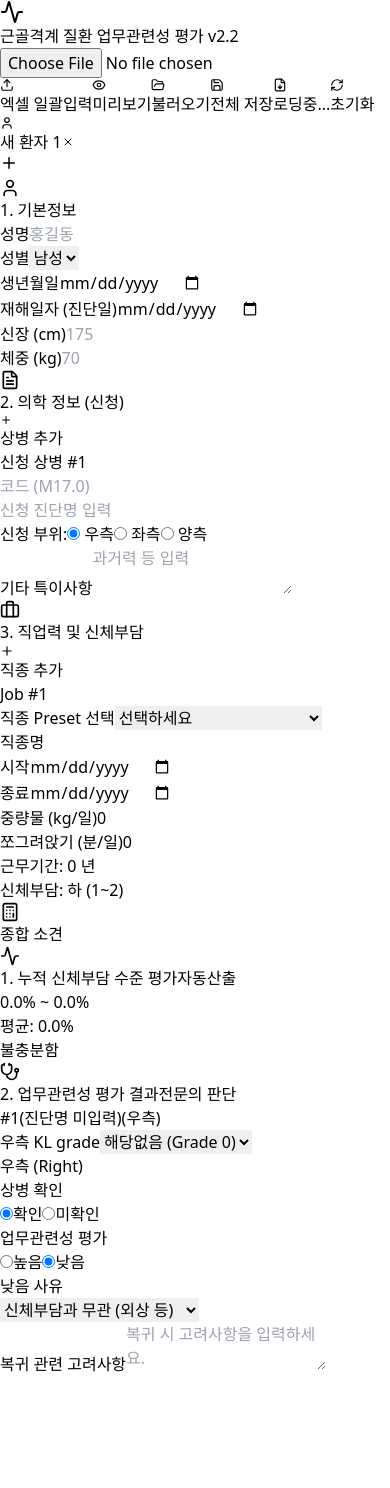
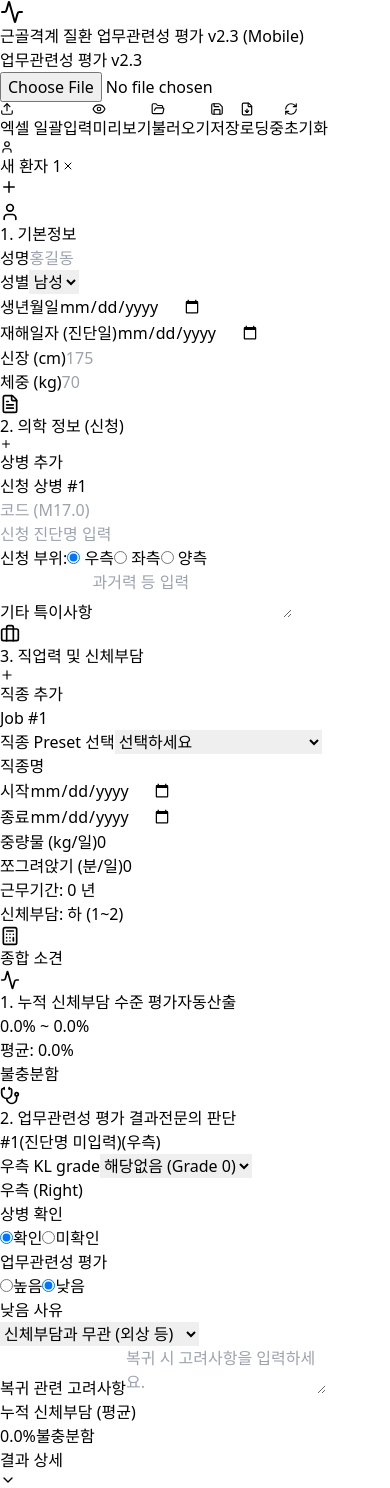
Before and after one commit to andrewfalk/msd-eval, a React (Vite) app: page / in a window 390 px wide. Before the commit the page ends 1376 px from the top, so only its background shows below. Built offline with nearby package versions, Linux system fonts and the light colour scheme.

Commit message:
add Mobile UI

```diff
--- a/src/App.jsx
+++ b/src/App.jsx
@@ -1,5 +1,5 @@
 import React, { useState, useEffect, useRef } from 'react';
-import { Save, FolderOpen, RefreshCw, FileDown, Plus, Trash2, Info, Activity, User, Briefcase, Calculator, FileText, CheckSquare, Stethoscope, X, Eye, Upload } from 'lucide-react';
+import { Save, FolderOpen, RefreshCw, FileDown, Plus, Trash2, Info, Activity, User, Briefcase, Calculator, FileText, CheckSquare, Stethoscope, X, Eye, Upload, ChevronDown } from 'lucide-react';
 
 // --- 1. CONSTANTS & PRESETS ---
 const JOB_PRESETS = [
@@ -115,6 +115,7 @@ export default function App() {
   const [showPreview, setShowPreview] = useState(false);
 
   const fileInputRef = useRef(null);
+  const resultSectionRef = useRef(null);
 
   const activePatient = patients.find(p => p.id === activeTabId) || patients[0];
 
@@ -128,6 +129,11 @@ export default function App() {
     setPatients(prev => prev.map(p =>
       p.id === activeTabId ? { ...p, [section]: { ...p[section], [field]: value } } : p
     ));
+  };
+
+  // Scroll Helper
+  const scrollToResults = () => {
+    resultSectionRef.current?.scrollIntoView({ behavior: 'smooth', block: 'start' });
   };
 
   // --- GLOBAL EFFECTS ---
@@ -444,39 +450,45 @@ export default function App() {
 
 
   return (
-    <div className="min-h-screen bg-slate-50 text-slate-800 font-sans flex flex-col">
+    <div className="min-h-screen bg-slate-50 text-slate-800 font-sans flex flex-col pb-20 lg:pb-0">
+      {/* --- HEADER --- */}
       <header className="bg-white border-b border-slate-200 sticky top-0 z-50 shadow-sm">
         <div className="max-w-[1600px] mx-auto px-4">
             <div className="h-14 flex items-center justify-between">
-                <div className="flex items-center gap-2">
+                <div className="flex items-center gap-2 shrink-0">
                     <Activity className="text-blue-600" size={24} />
-                    <h1 className="text-lg font-bold text-slate-800">근골격계 질환 업무관련성 평가 <span className="text-xs font-normal text-slate-500 bg-slate-100 px-2 py-1 rounded">v2.2</span></h1>
+                    <h1 className="text-lg font-bold text-slate-800 hidden md:block">근골격계 질환 업무관련성 평가 <span className="text-xs font-normal text-slate-500 bg-slate-100 px-2 py-1 rounded">v2.3 (Mobile)</span></h1>
+                    <h1 className="text-lg font-bold text-slate-800 md:hidden">업무관련성 평가 v2.3</h1>
                 </div>
-                <div className="flex gap-2">
+
+                {/* Scrollable Toolbar for Mobile */}
+                <div className="flex gap-2 overflow-x-auto no-scrollbar py-1">
                     <input type="file" ref={fileInputRef} onChange={handleFileUpload} accept=".csv, .xlsx, .xls" className="hidden" />
-                    <button onClick={() => fileInputRef.current.click()} className="flex items-center gap-1 px-3 py-1.5 text-xs text-blue-800 hover:bg-blue-100 rounded border border-blue-200 bg-blue-50 font-bold"><Upload size={14}/> 엑셀 일괄입력</button>
-                    <button onClick={() => setShowPreview(true)} className="flex items-center gap-1 px-3 py-1.5 text-xs text-slate-700 hover:bg-slate-100 rounded border border-slate-200"><Eye size={14}/> 미리보기</button>
-                    <button onClick={handleLoad} className="flex items-center gap-1 px-3 py-1.5 text-xs text-slate-600 hover:bg-slate-100 rounded"><FolderOpen size={14}/> 불러오기</button>
-                    <button onClick={handleSave} className="flex items-center gap-1 px-3 py-1.5 text-xs text-blue-600 hover:bg-blue-50 rounded font-medium"><Save size={14}/> 전체 저장</button>
-                    <button onClick={handleExportXLSX} disabled={!isExcelReady} className={`flex items-center gap-1 px-3 py-1.5 text-xs rounded font-medium border ${isExcelReady ? 'text-green-700 hover:bg-green-50 border-green-200' : 'text-gray-400 border-gray-200 cursor-not-allowed'}`}>
-                    <FileDown size={14}/> {isExcelReady ? '전체 Excel 저장' : '로딩중...'}
+                    <button onClick={() => fileInputRef.current.click()} className="flex items-center gap-1 px-3 py-1.5 text-xs text-blue-800 hover:bg-blue-100 rounded border border-blue-200 bg-blue-50 font-bold whitespace-nowrap"><Upload size={14}/> <span className="hidden md:inline">엑셀 일괄입력</span></button>
+                    <button onClick={() => setShowPreview(true)} className="flex items-center gap-1 px-3 py-1.5 text-xs text-slate-700 hover:bg-slate-100 rounded border border-slate-200 whitespace-nowrap"><Eye size={14}/> <span className="hidden md:inline">미리보기</span></button>
+                    <button onClick={handleLoad} className="flex items-center gap-1 px-3 py-1.5 text-xs text-slate-600 hover:bg-slate-100 rounded whitespace-nowrap"><FolderOpen size={14}/> <span className="hidden md:inline">불러오기</span></button>
+                    <button onClick={handleSave} className="flex items-center gap-1 px-3 py-1.5 text-xs text-blue-600 hover:bg-blue-50 rounded font-medium whitespace-nowrap"><Save size={14}/> <span className="hidden md:inline">저장</span></button>
+                    <button onClick={handleExportXLSX} disabled={!isExcelReady} className={`flex items-center gap-1 px-3 py-1.5 text-xs rounded font-medium border whitespace-nowrap ${isExcelReady ? 'text-green-700 hover:bg-green-50 border-green-200' : 'text-gray-400 border-gray-200 cursor-not-allowed'}`}>
+                        <FileDown size={14}/> <span className="hidden md:inline">{isExcelReady ? 'Excel 저장' : '로딩중'}</span>
                     </button>
-                    <button onClick={handleReset} className="flex items-center gap-1 px-3 py-1.5 text-xs text-red-600 hover:bg-red-50 rounded"><RefreshCw size={14}/> 초기화</button>
+                    <button onClick={handleReset} className="flex items-center gap-1 px-3 py-1.5 text-xs text-red-600 hover:bg-red-50 rounded whitespace-nowrap"><RefreshCw size={14}/> <span className="hidden md:inline">초기화</span></button>
                 </div>
             </div>
-            <div className="flex items-center gap-1 overflow-x-auto pb-0 -mb-px">
+
+            <div className="flex items-center gap-1 overflow-x-auto pb-0 -mb-px no-scrollbar">
                 {patients.map(p => (
-                    <div key={p.id} onClick={() => setActiveTabId(p.id)} className={`group flex items-center gap-2 px-4 py-2 border-t border-l border-r rounded-t-lg cursor-pointer select-none text-sm min-w-[120px] max-w-[200px] ${activeTabId === p.id ? 'bg-slate-50 border-slate-200 border-b-transparent font-bold text-blue-700 relative z-10' : 'bg-gray-100 border-transparent text-slate-500 hover:bg-gray-50'}`}>
+                    <div key={p.id} onClick={() => setActiveTabId(p.id)} className={`group flex items-center gap-2 px-4 py-2 border-t border-l border-r rounded-t-lg cursor-pointer select-none text-sm min-w-[120px] max-w-[200px] shrink-0 ${activeTabId === p.id ? 'bg-slate-50 border-slate-200 border-b-transparent font-bold text-blue-700 relative z-10' : 'bg-gray-100 border-transparent text-slate-500 hover:bg-gray-50'}`}>
                         <User size={14} className={activeTabId === p.id ? "text-blue-500" : "text-slate-400"}/>
                         <span className="truncate flex-1">{p.basicInfo.name || p.name}</span>
                         <button onClick={(e) => removeTab(e, p.id)} className="opacity-0 group-hover:opacity-100 hover:text-red-500 p-0.5 rounded"><X size={12}/></button>
                     </div>
                 ))}
-                <button onClick={addTab} className="p-2 text-slate-400 hover:text-blue-600 hover:bg-blue-50 rounded-full transition-colors" title="새 환자 추가"><Plus size={18}/></button>
+                <button onClick={addTab} className="p-2 text-slate-400 hover:text-blue-600 hover:bg-blue-50 rounded-full transition-colors shrink-0" title="새 환자 추가"><Plus size={18}/></button>
             </div>
         </div>
       </header>
 
+      {/* --- PREVIEW MODAL --- */}
       {showPreview && activePatient && (
         <div className="fixed inset-0 bg-black bg-opacity-50 z-[100] flex items-center justify-center p-4">
           <div className="bg-white w-full max-w-5xl h-[90vh] rounded-lg shadow-2xl flex flex-col">
@@ -635,7 +647,7 @@ export default function App() {
         <div className="max-w-[1600px] mx-auto px-4 py-6 grid grid-cols-1 lg:grid-cols-12 gap-6">
             <div className="lg:col-span-6 space-y-6">
 
-                <section className="bg-white p-5 rounded-lg shadow-sm border border-slate-200">
+                <section className="bg-white p-4 md:p-5 rounded-lg shadow-sm border border-slate-200">
                     <div className="flex items-center gap-2 mb-4 text-blue-800 border-b pb-2">
                         <User size={20}/>
                         <h2 className="font-bold text-lg">1. 기본정보</h2>
@@ -678,7 +690,7 @@ export default function App() {
                     </div>
                 </section>
 
-                <section className="bg-white p-5 rounded-lg shadow-sm border border-slate-200">
+                <section className="bg-white p-4 md:p-5 rounded-lg shadow-sm border border-slate-200">
                     <div className="flex items-center justify-between mb-4 border-b pb-2">
                         <div className="flex items-center gap-2 text-blue-800">
                             <FileText size={20}/>
@@ -739,7 +751,7 @@ export default function App() {
                     </div>
                 </section>
 
-                <section className="bg-white p-5 rounded-lg shadow-sm border border-slate-200">
+                <section className="bg-white p-4 md:p-5 rounded-lg shadow-sm border border-slate-200">
                     <div className="flex items-center justify-between mb-4 border-b pb-2">
                         <div className="flex items-center gap-2 text-blue-800">
                             <Briefcase size={20}/>
@@ -814,7 +826,7 @@ export default function App() {
                 </section>
             </div>
 
-            <div className="lg:col-span-6 space-y-6">
+            <div className="lg:col-span-6 space-y-6" ref={resultSectionRef}>
                 <div className="bg-white p-6 rounded-lg shadow-lg border border-blue-200 sticky top-24">
                     <div className="flex items-center gap-2 mb-6 text-blue-900 border-b pb-2">
                         <Calculator size={20}/>
@@ -967,6 +979,24 @@ export default function App() {
             </div>
         </div>
       </main>
+
+      {/* --- MOBILE STICKY BOTTOM BAR --- */}
+      <div className="fixed bottom-0 left-0 right-0 bg-white border-t border-slate-200 p-3 lg:hidden shadow-[0_-4px_6px_-1px_rgba(0,0,0,0.1)] z-40 flex items-center justify-between safe-area-bottom">
+          <div>
+              <div className="text-[10px] text-slate-500 mb-0.5">누적 신체부담 (평균)</div>
+              <div className="flex items-baseline gap-2">
+                  <span className="font-extrabold text-xl text-blue-600 leading-none">
+                      {activePatient.calculatedResult.avgRelevance.toFixed(1)}%
+                  </span>
+                  <span className={`text-sm font-bold ${activePatient.calculatedResult.judgment === '충분함' ? 'text-green-600' : 'text-red-500'}`}>
+                      {activePatient.calculatedResult.judgment}
+                  </span>
+              </div>
+          </div>
+          <button onClick={scrollToResults} className="bg-blue-600 active:bg-blue-700 text-white px-4 py-2.5 rounded-lg font-bold text-sm shadow-md transition-transform active:scale-95 flex items-center gap-1">
+              결과 상세 <ChevronDown size={16}/>
+          </button>
+      </div>
     </div>
   );
 }
```
